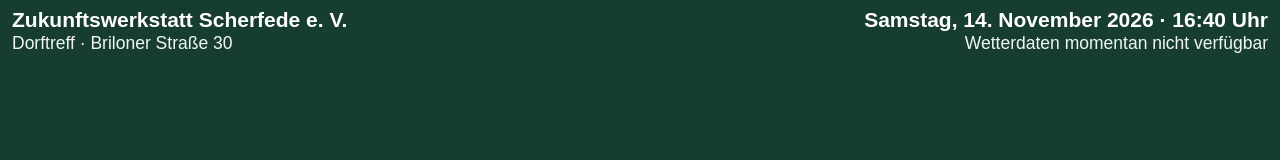
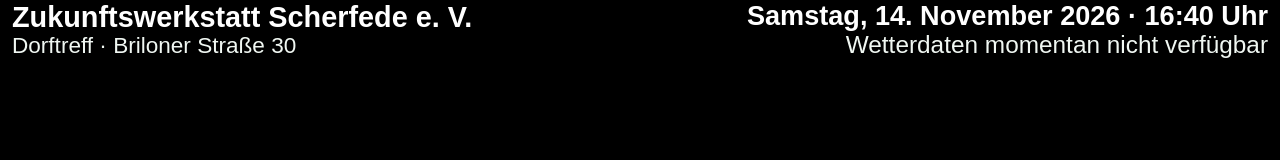
Before and after one commit to aaltmann-design/scherfede-stele, a plain HTML site: page index.html in a window 1280 px wide. Drawn offline with Linux system fonts and the light colour scheme; no server answers.

Commit message:
Add files via upload

```diff
--- a/index.html
+++ b/index.html
@@ -5,73 +5,68 @@
 <meta name="viewport" content="width=device-width, initial-scale=1">
 <title>Zukunftswerkstatt Scherfede e. V. – Stele Kopfzeile</title>
 <style>
-  * { box-sizing: border-box; }
-  html, body { margin: 0; padding: 0; width: 100%; height: 100%; overflow: hidden; background: #173d32; color: white; font-family: Arial, Helvetica, sans-serif; }
-  /* Galaxy Signage skaliert diese 60px hohe HTML-Fläche auf 120px. */
-  .kopf { position: relative; width: 100%; height: 60px; background: #173d32; overflow: hidden; }
-  .links, .rechts { position: absolute; top: 0; height: 60px; min-width: 0; }
-  .links { left: 12px; right: 52%; }
-  .rechts { left: 48%; right: 12px; text-align: right; }
-  .name, .datum { position: absolute; top: 7px; left: 0; right: 0; font-size: 21px; font-weight: 700; line-height: 25px; white-space: nowrap; }
-  .adresse, .wetter { position: absolute; top: 33px; left: 0; right: 0; font-size: 17.5px; line-height: 21px; color: #f0f7f2; white-space: nowrap; }
-  @media(max-width: 850px) {
-    .links { left: 8px; right: 52%; }
-    .rechts { left: 48%; right: 8px; }
-    .name, .datum { font-size: clamp(11px, 1.95vw, 21px); }
-    .adresse, .wetter { font-size: clamp(10px, 1.65vw, 17.5px); }
-  }
+*{box-sizing:border-box}
+html,body{margin:0;width:100%;height:100%;overflow:hidden;background:#000;color:#fff;font-family:Arial,Helvetica,sans-serif}
+/* Die kompakte interne Hoehe ist fuer Galaxy Signage mit Auto Scaling vorgesehen. */
+header{height:60px;width:100%;display:grid;grid-template-columns:minmax(0,1fr) minmax(0,1fr);align-items:center;padding:2px 12px;gap:12px;background:#000;overflow:hidden}
+.left,.right{display:flex;flex-direction:column;justify-content:center;min-width:0;gap:1px}
+.right{align-items:flex-end;text-align:right}
+.name,.addr,.datetime,.weather{white-space:nowrap;line-height:1.06;max-width:100%}
+/* 50 Prozent groesser als die bisherige GitHub-Fassung (23/18/20/18). */
+.name{font-weight:700;font-size:34.5px}
+.addr{font-size:27px;color:#f0f7f2}
+.datetime{font-weight:700;font-size:30px}
+.weather{font-size:27px;color:#f0f7f2}
 </style>
 </head>
 <body>
-<header class="kopf" aria-label="Stele Kopfzeile">
-  <section class="links">
-    <div class="name">Zukunftswerkstatt Scherfede e. V.</div>
-    <div class="adresse">Dorftreff · Briloner Straße 30</div>
-  </section>
-  <section class="rechts">
-    <div class="datum" id="datetime">Datum und Uhrzeit werden geladen …</div>
-    <div class="wetter" id="weather">Wetter Scherfede wird geladen …</div>
-  </section>
+<header aria-label="Stele Kopfzeile">
+<section class="left"><div class="name">Zukunftswerkstatt Scherfede e. V.</div><div class="addr">Dorftreff · Briloner Straße 30</div></section>
+<section class="right"><div class="datetime" id="datetime">Datum und Uhrzeit werden geladen …</div><div class="weather" id="weather">Wetter Scherfede wird geladen …</div></section>
 </header>
 <script>
 'use strict';
-const dateEl = document.getElementById('datetime');
-const weatherEl = document.getElementById('weather');
-function updateDate() {
-  const now = new Date();
-  const date = new Intl.DateTimeFormat('de-DE', { timeZone: 'Europe/Berlin', weekday: 'long', day: 'numeric', month: 'long', year: 'numeric' }).format(now);
-  const time = new Intl.DateTimeFormat('de-DE', { timeZone: 'Europe/Berlin', hour: '2-digit', minute: '2-digit', hourCycle: 'h23' }).format(now);
-  dateEl.textContent = date + ' · ' + time + ' Uhr';
-}
-updateDate();
-setInterval(updateDate, 15000);
-function symbol(code) {
-  if(code === 0) return '☀️';
-  if(code <= 3) return '⛅';
-  if(code === 45 || code === 48) return '🌫️';
-  if(code >= 51 && code <= 67) return '🌧️';
-  if(code >= 71 && code <= 77) return '❄️';
-  if(code >= 80 && code <= 82) return '🌦️';
-  if(code >= 95) return '⛈️';
-  return '🌤️';
-}
-async function updateWeather() {
-  try {
-    const url = 'https://api.open-meteo.com/v1/forecast?latitude=51.53&longitude=9.03&current=temperature_2m,weather_code&daily=temperature_2m_max,temperature_2m_min,weather_code&timezone=Europe%2FBerlin&forecast_days=2';
-    const resp = await fetch(url, { cache: 'no-store' });
-    if (!resp.ok) throw new Error('Wetterdienst nicht erreichbar');
-    const data = await resp.json();
-    const current = Math.round(data.current.temperature_2m);
-    const todayHi = Math.round(data.daily.temperature_2m_max[0]);
-    const tomorrowHi = Math.round(data.daily.temperature_2m_max[1]);
-    const tomorrowLo = Math.round(data.daily.temperature_2m_min[1]);
-    weatherEl.textContent = `${symbol(data.current.weather_code)} Jetzt ${current} °C · Heute ${todayHi} °C · Morgen ${symbol(data.daily.weather_code[1])} ${tomorrowLo}–${tomorrowHi} °C`;
-  } catch (err) {
-    weatherEl.textContent = 'Wetterdaten momentan nicht verfügbar';
+const dateEl=document.getElementById('datetime');
+const weatherEl=document.getElementById('weather');
+const originals={name:34.5,addr:27,datetime:30,weather:27};
+function fitText(){
+  const root=document.querySelector('header');
+  const pairs=[['name',document.querySelector('.name')],['addr',document.querySelector('.addr')],['datetime',dateEl],['weather',weatherEl]];
+  for(const [key,el] of pairs)el.style.fontSize=originals[key]+'px';
+  // Wahrung der Lesbarkeit: bei Platzmangel werden beide Zeilen je Spalte zusammen angepasst.
+  for(const selector of ['.left','.right']){
+    const col=document.querySelector(selector);
+    const elements=[...col.children];
+    const availableH=Math.max(1,root.clientHeight-4);
+    const widthFactors=elements.map(el=>el.clientWidth/Math.max(1,el.scrollWidth));
+    const heightFactor=availableH/Math.max(1,col.scrollHeight);
+    const scale=Math.min(1,heightFactor,...widthFactors);
+    for(const el of elements)el.style.fontSize=(parseFloat(getComputedStyle(el).fontSize)*scale).toFixed(2)+'px';
   }
 }
-updateWeather();
-setInterval(updateWeather, 15 * 60 * 1000);
+function updateDate(){
+ const now=new Date();
+ const date=new Intl.DateTimeFormat('de-DE',{timeZone:'Europe/Berlin',weekday:'long',day:'numeric',month:'long',year:'numeric'}).format(now);
+ const time=new Intl.DateTimeFormat('de-DE',{timeZone:'Europe/Berlin',hour:'2-digit',minute:'2-digit',hourCycle:'h23'}).format(now);
+ dateEl.textContent=date+' · '+time+' Uhr'; fitText();
+}
+function symbol(code){if(code===0)return '☀️';if(code<=3)return '⛅';if(code===45||code===48)return '🌫️';if(code>=51&&code<=67)return '🌧️';if(code>=71&&code<=77)return '❄️';if(code>=80&&code<=82)return '🌦️';if(code>=95)return '⛈️';return '🌤️';}
+async function updateWeather(){
+ try{
+ const url='https://api.open-meteo.com/v1/forecast?latitude=51.53&longitude=9.03&current=temperature_2m,weather_code&daily=temperature_2m_max,temperature_2m_min,weather_code&timezone=Europe%2FBerlin&forecast_days=2';
+ const resp=await fetch(url,{cache:'no-store'});if(!resp.ok)throw new Error('Wetterdienst nicht erreichbar');
+ const data=await resp.json();
+ const current=Math.round(data.current.temperature_2m);
+ const todayHi=Math.round(data.daily.temperature_2m_max[0]);
+ const tomorrowHi=Math.round(data.daily.temperature_2m_max[1]);
+ const tomorrowLo=Math.round(data.daily.temperature_2m_min[1]);
+ weatherEl.textContent=`${symbol(data.current.weather_code)} Jetzt ${current} °C · Heute ${todayHi} °C · Morgen ${symbol(data.daily.weather_code[1])} ${tomorrowLo}–${tomorrowHi} °C`;
+ }catch(e){weatherEl.textContent='Wetterdaten momentan nicht verfügbar';}
+ fitText();
+}
+window.addEventListener('resize',fitText);
+updateDate();setInterval(updateDate,15000);
+updateWeather();setInterval(updateWeather,15*60*1000);
 </script>
 </body>
 </html>
```
